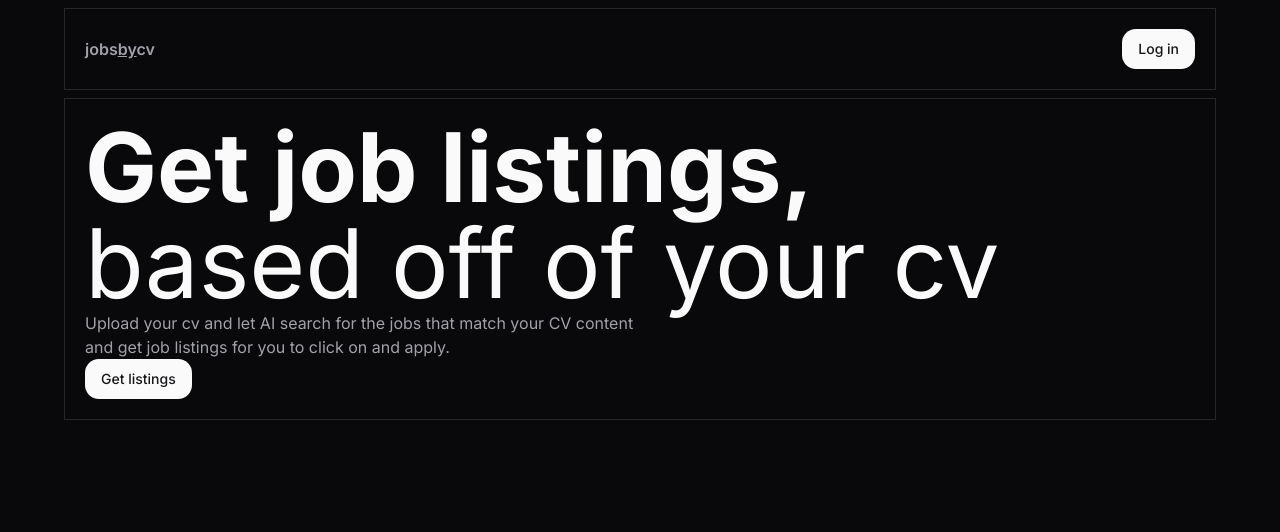
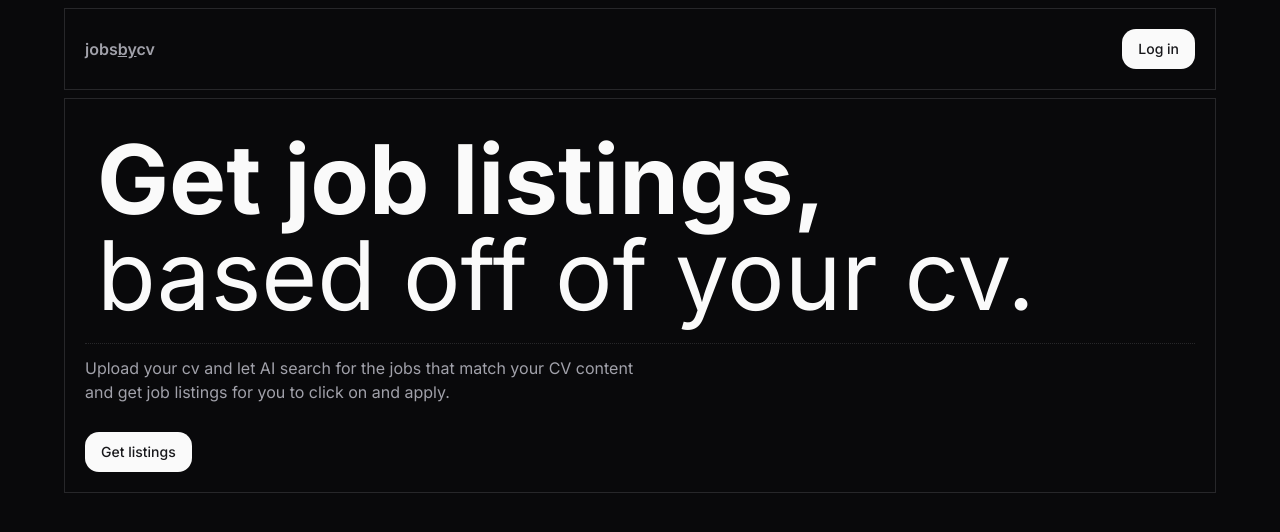
Before and after one commit to motorcykle/jobs_by_cv, a Next.js app: page / in a window 1280 px wide. Shown: the top 532 px of the page. Built offline with nearby package versions, Linux system fonts and the light colour scheme; no server answers.

Commit message:
landing p

```diff
--- a/src/app/page.tsx
+++ b/src/app/page.tsx
@@ -10,10 +10,12 @@
 
   return (
     <main className="">
-      <div className="max-w-6xl mx-auto border p-5">
+      <div className="max-w-6xl mx-auto border p-5 space-y-7">
 
-        <section className='space'>
-          <h1 className='text-4xl md:text-8xl'> <span className=' font-bold'>Get job listings,</span> <br /> based off of your cv</h1>
+        <section className='space-y-3'>
+          <div className='border-b p-3 pb-5 border-dotted'>
+            <h1 className='text-4xl md:text-8xl'> <span className=' font-bold'>Get job listings,</span> <br /> based off of your cv.</h1>
+          </div>
           <p className=' max-w-xl text-muted-foreground'>Upload your cv and let AI search for the jobs that match your CV content and get job listings for you to click on and apply.</p>
         </section>
 
--- /dev/null
+++ b/src/components/ui/badge.tsx
@@ -0,0 +1,36 @@
+import * as React from "react"
+import { cva, type VariantProps } from "class-variance-authority"
+
+import { cn } from "@/lib/utils"
+
+const badgeVariants = cva(
+  "inline-flex items-center rounded-full border px-2.5 py-0.5 text-xs font-semibold transition-colors focus:outline-none focus:ring-2 focus:ring-ring focus:ring-offset-2",
+  {
+    variants: {
+      variant: {
+        default:
+          "border-transparent bg-primary text-primary-foreground hover:bg-primary/80",
+        secondary:
+          "border-transparent bg-secondary text-secondary-foreground hover:bg-secondary/80",
+        destructive:
+          "border-transparent bg-destructive text-destructive-foreground hover:bg-destructive/80",
+        outline: "text-foreground",
+      },
+    },
+    defaultVariants: {
+      variant: "default",
+    },
+  }
+)
+
+export interface BadgeProps
+  extends React.HTMLAttributes<HTMLDivElement>,
+    VariantProps<typeof badgeVariants> {}
+
+function Badge({ className, variant, ...props }: BadgeProps) {
+  return (
+    <div className={cn(badgeVariants({ variant }), className)} {...props} />
+  )
+}
+
+export { Badge, badgeVariants }
```
